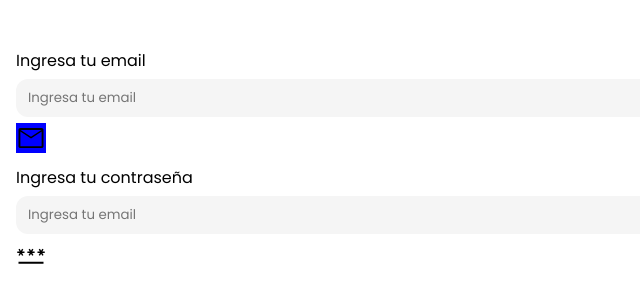
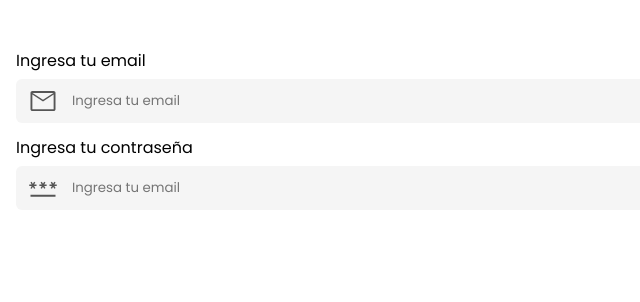
Before and after one commit to CristianCavanzo/fintech, a Next.js app: page / in a window 1280 px wide. Shown: the top 302 px of the page, without its empty margins (0-640 px from the left). Built offline with nearby package versions, Linux system fonts and the light colour scheme.

Commit message:
[Add]: input component with icon

```diff
--- a/src/components/icons/Email.tsx
+++ b/src/components/icons/Email.tsx
@@ -1,7 +1,6 @@
 import React, { FC } from 'react';
 import { IconProps } from 'types';
 const Email: FC<IconProps> = ({ width, height, color = '#000', ...otherProps }) => {
-	console.log(otherProps);
 	return (
 		<svg
 			xmlns="http://www.w3.org/2000/svg"
--- a/src/components/icons/Password.tsx
+++ b/src/components/icons/Password.tsx
@@ -1,8 +1,14 @@
 import React, { FC } from 'react';
 import { IconProps } from 'types';
-const Password: FC<IconProps> = ({ width, height, color = '#000' }) => {
+const Password: FC<IconProps> = ({ width, height, color = '#000', ...otherProps }) => {
 	return (
-		<svg xmlns="http://www.w3.org/2000/svg" viewBox="0 -960 960 960" width={width} height={height}>
+		<svg
+			xmlns="http://www.w3.org/2000/svg"
+			viewBox="0 -960 960 960"
+			width={width}
+			height={height}
+			{...otherProps}
+		>
 			<path
 				fill={color}
 				d="M80-200v-61h800v61H80Zm38-254-40-22 40-68H40v-45h78l-40-68 40-22 38 67 38-67 40 22-40 68h78v45h-78l40 68-40 22-38-67-38 67Zm324 0-40-24 40-68h-78v-45h78l-40-68 40-22 38 67 38-67 40 22-40 68h78v45h-78l40 68-40 24-38-67-38 67Zm324 0-40-24 40-68h-78v-45h78l-40-68 40-22 38 67 38-67 40 22-40 68h78v45h-78l40 68-40 24-38-67-38 67Z"
--- a/src/components/input/index.tsx
+++ b/src/components/input/index.tsx
@@ -4,25 +4,25 @@ import { getPathIcon } from 'src/utils/getPathIcon';
 import styled from 'styled-components';
 import { IconProps, nameIcons } from 'types';
 
-const InputComponent = styled.input`
-	padding: 9px var(--padding-xs);
+const InputComponent = styled.input<{ spaceIcon: boolean }>`
+	padding: var(--padding-xs) ${(props) => (props.spaceIcon && '56px') || 'var(--padding-s)'};
 	outline: none;
 	border: none;
-	border-radius: var(--xs);
+	border-radius: var(--xxs);
 	background: #f5f5f5;
-	position: relative;
 	:focus {
 		outline: 2px solid var(--principalColor);
 	}
 `;
-interface LableProps {
+interface LabelProps {
 	column: boolean;
 }
-const Label = styled.label<LableProps>`
+const Label = styled.label<LabelProps>`
 	row-gap: var(--xxs);
 	display: inline-flex;
 	flex-direction: ${(props) => props.column && 'column'};
 	width: 100%;
+	position: relative;
 `;
 
 // Props interface
@@ -47,17 +47,18 @@ const Input: FC<Props> = ({
 	icon,
 }) => {
 	const Icon = getPathIcon(icon.name);
-
+	console.log(Boolean(icon));
 	return (
 		<Label column={column} htmlFor={identification}>
+			{icon && <Icon {...icon} />}
 			{children}
 			<InputComponent
+				spaceIcon={Boolean(icon)}
 				type={type}
 				id={identification}
 				className={poppins.className}
 				placeholder={placeholder}
 			/>
-			{icon && <Icon {...icon} />}
 		</Label>
 	);
 };
--- a/src/pages/index.tsx
+++ b/src/pages/index.tsx
@@ -6,13 +6,15 @@ const Home = () => {
 	const basicData = {
 		width: 30,
 		height: 30,
+		className: 'p-absolute icons__input',
+		color: 'var(--gray)',
 	};
 	return (
 		<Main className="display-grid row_gap--xs">
 			{/* https://assets.materialup.com/uploads/082d4c7c-55aa-41d5-86c5-0ba061189743/preview.jpg */}
 
 			<Input
-				icon={{ name: 'email', ...basicData, className: 'blue' }}
+				icon={{ name: 'email', ...basicData }}
 				column={true}
 				type="email"
 				identification="email"
--- a/src/styles/global.css
+++ b/src/styles/global.css
@@ -3,6 +3,7 @@
 	--principalColorDarker: #1965ac;
 	--colorText: #0e283f;
 	--principalColor: #121826;
+	--gray: #555;
 	--xxs: 6px;
 	--xs: 12px;
 	--s: 16px;
@@ -69,6 +70,10 @@
 	row-gap: var(--xxl);
 }
 
-.blue {
-	background: blue;
+.p-absolute {
+	position: absolute;
 }
+.icons__input {
+	bottom: 7px;
+	left: var(--padding-xs);
+}
```
